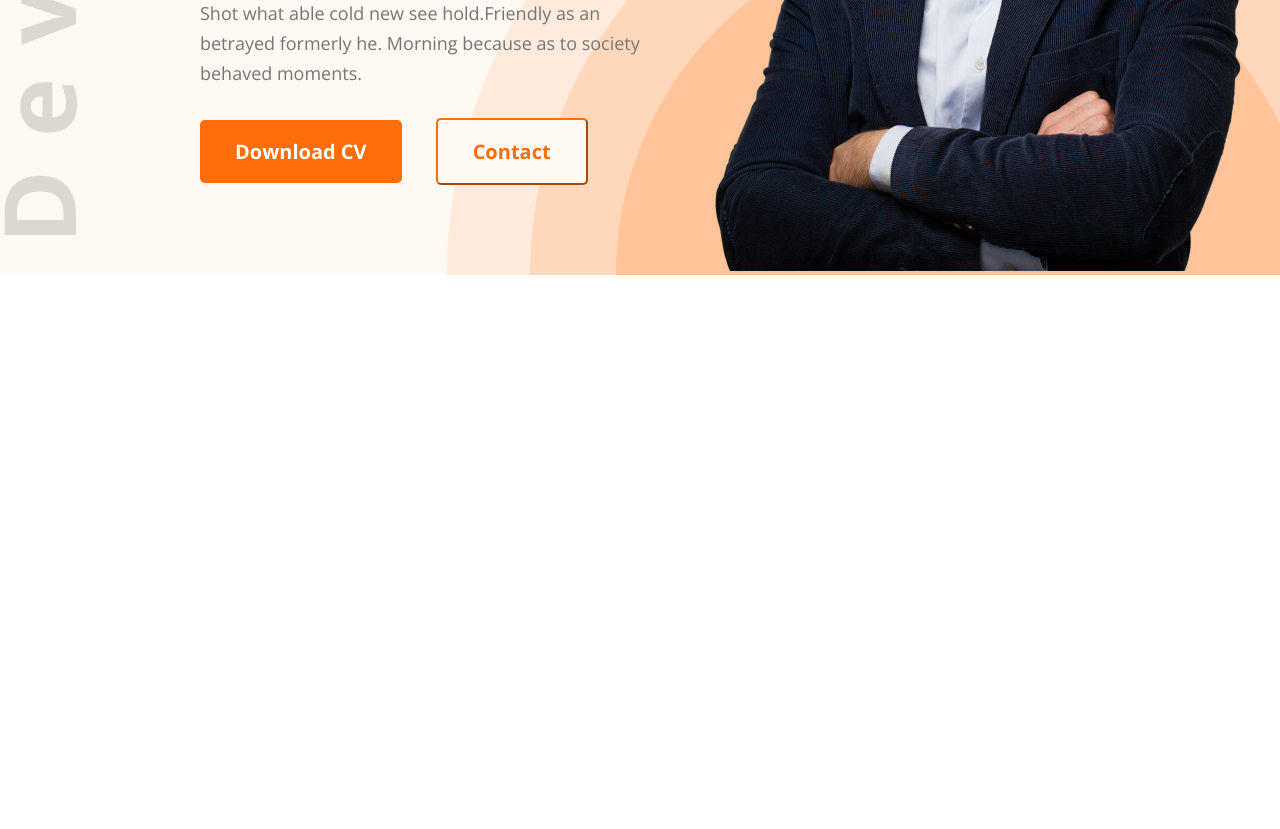
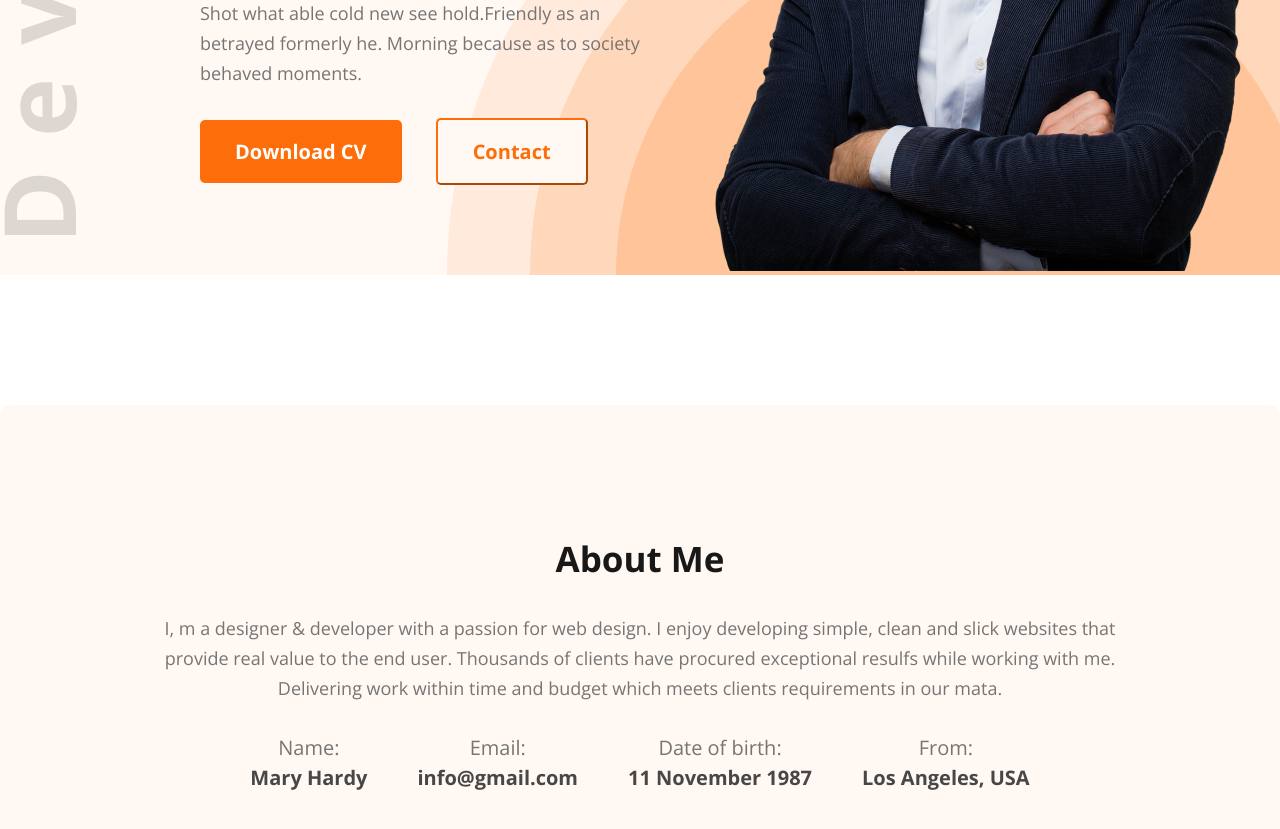
Before and after one commit to Mahin0805/Hardy-Portfolio, a plain HTML site: page index.html in a window 1280 px wide. Shown: the part 568-1397 px from the top of the page. Before the commit the page ends 843 px from the top, so only its background shows below. Drawn offline with nearby package versions, Linux system fonts and the light colour scheme.

Commit message:
added about me

```diff
--- a/index.html
+++ b/index.html
@@ -26,7 +26,8 @@
             <div class="baner-content">
                 <p>Hi, I am</p>
                 <h2>Mary Hardy</h2>
-                <p>Shot what able cold new see hold.Friendly as an betrayed formerly he. Morning because as to society behaved moments.</p>
+                <p>Shot what able cold new see hold.Friendly as an betrayed formerly he. Morning because as to society
+                    behaved moments.</p>
                 <button class="btn">Download CV</button>
                 <button>Contact</button>
             </div>
@@ -36,7 +37,34 @@
         </div>
     </header>
     <main>
-
+        <section>
+            <div class="section-2">
+                <h3 class="sec-title">About Me</h3>
+                <p class="sec-description">I, m a designer & developer with a passion for web design. I enjoy developing
+                    simple, clean and slick websites that provide real value to the end user. Thousands of clients have
+                    procured exceptional resulfs while working with me. Delivering work within time and budget which
+                    meets clients requirements in our mata.
+                </p>
+                <div class="items">
+                    <div class="item">
+                        <p>Name:</p>
+                        <p>Mary Hardy</p>
+                    </div>
+                    <div class="item">
+                        <p>Email:</p>
+                        <p>info@gmail.com</p>
+                    </div>
+                    <div class="item">
+                        <p>Date of birth:</p>
+                        <p>11 November 1987</p>
+                    </div>
+                    <div class="item">
+                        <p>From:</p>
+                        <p>Los Angeles, USA</p>
+                    </div>
+                </div>
+            </div>
+        </section>
     </main>
     <footer>
 
--- a/style.css
+++ b/style.css
@@ -115,3 +115,58 @@ header {
     line-height: 27px;
     padding: 18px 35px;
 }
+
+/* section 2 */
+
+.section-2 {
+    margin: 130px auto;
+    max-width: 1140px;
+    border-radius: 10px;
+    background-color: var(--theme-color);
+    padding: 130px 150px;
+    text-align: center;
+}
+
+.sec-title {
+    color: rgb(24, 24, 24);
+    font-family: Open Sans;
+    font-size: 35px;
+    font-weight: 700;
+    line-height: 48px;
+    text-align: center;
+    margin-bottom: 30px;
+}
+
+.sec-description {
+    color: rgb(117, 117, 117);
+    font-family: Open Sans;
+    font-size: 18px;
+    font-weight: 400;
+    line-height: 30px;
+    text-align: center;
+    margin-bottom: 30px;
+}
+
+.items {
+    display: flex;
+    gap: 50px;
+    justify-content: center;
+}
+
+.item :first-child {
+    font-family: Open Sans;
+    font-size: 20px;
+    font-weight: 400;
+    line-height: 30px;
+    text-align: center;
+    color: rgb(117, 117, 117);
+}
+
+.item :last-child {
+    font-family: Open Sans;
+    font-size: 20px;
+    font-weight: 700;
+    line-height: 30px;
+    text-align: center;
+    color: rgb(71, 71, 71);
+}
```
